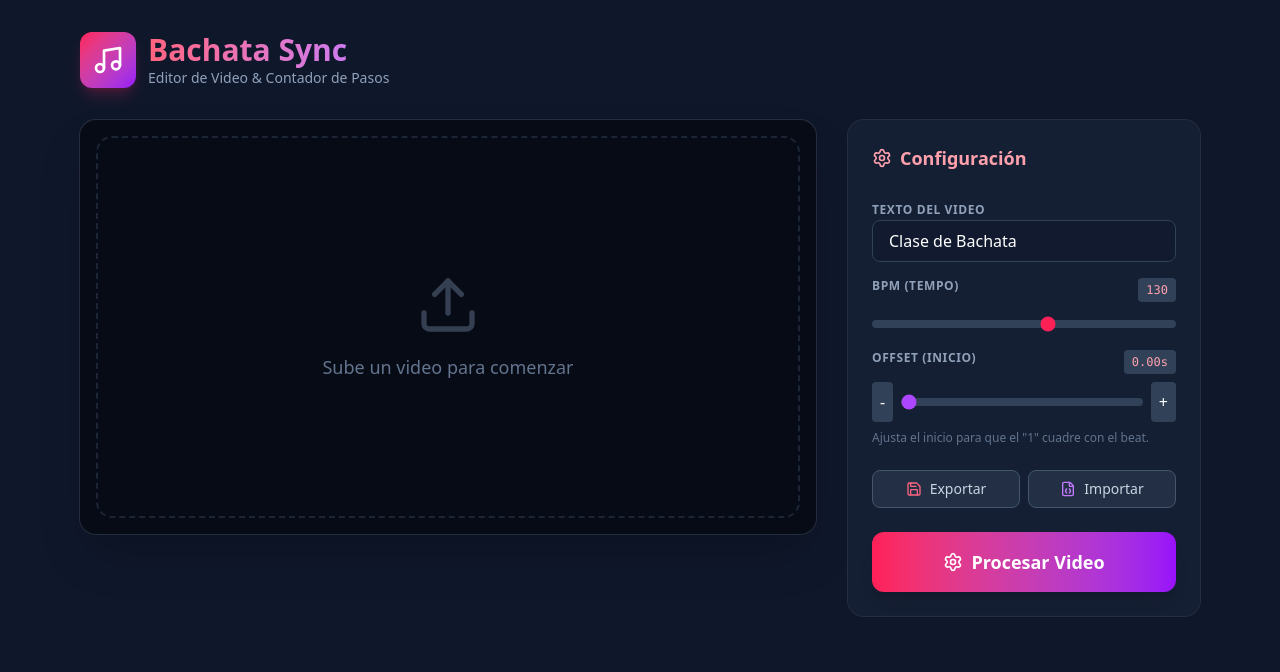
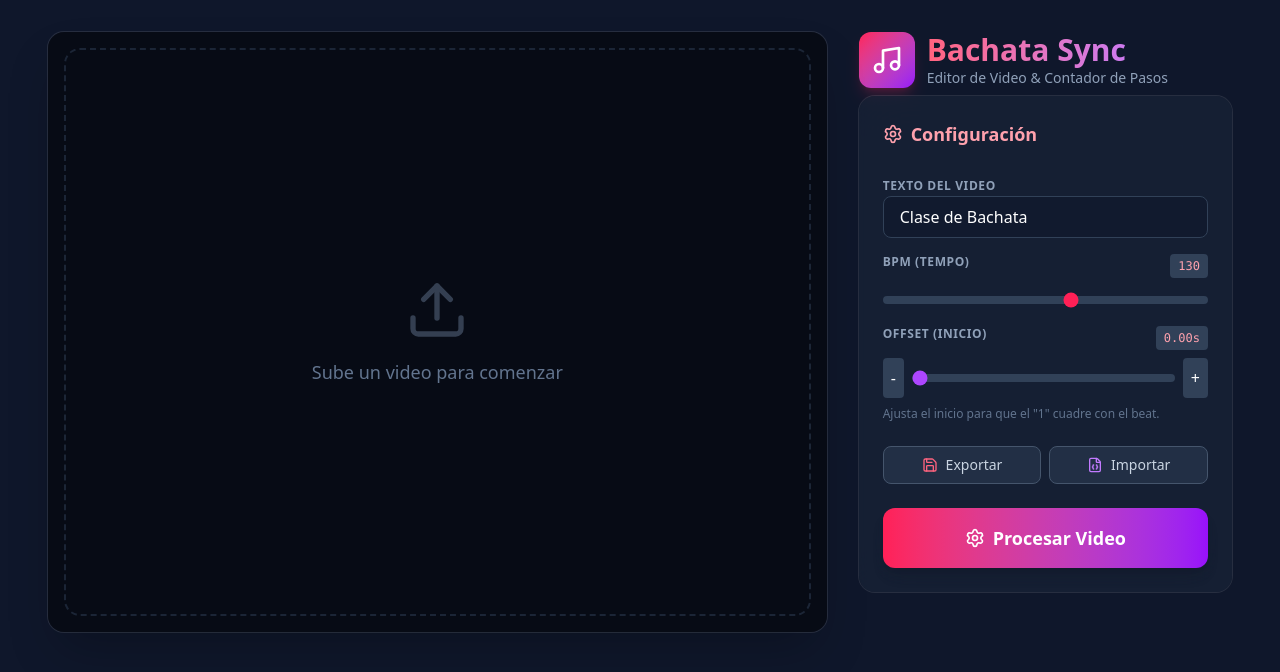
Before and after one commit to LicTony/BachataSync, a React app in the folder frontend/: page / in a window 1280 px wide. Shown: the top 672 px of the page. Built offline with nearby package versions, Linux system fonts and the light colour scheme; the HTML template or start-up script is replaced by a standard one.

Commit message:
Mejora de look and feel

```diff
--- a/frontend/src/App.jsx
+++ b/frontend/src/App.jsx
@@ -166,25 +166,15 @@ function App() {
 
   return (
     <div className="min-h-screen bg-slate-900 text-white font-sans selection:bg-rose-500 selection:text-white">
-      <div className="container mx-auto px-4 py-8 max-w-6xl">
+      <div className="container mx-auto px-4 py-8 max-w-[95%]">
 
-        <header className="mb-8 flex items-center gap-3">
-          <div className="p-3 bg-gradient-to-br from-rose-500 to-purple-600 rounded-xl shadow-lg shadow-rose-500/20">
-            <Music className="w-8 h-8 text-white" />
-          </div>
-          <div>
-            <h1 className="text-3xl font-bold bg-gradient-to-r from-rose-400 to-purple-400 bg-clip-text text-transparent">
-              Bachata Sync
-            </h1>
-            <p className="text-slate-400 text-sm">Editor de Video & Contador de Pasos</p>
-          </div>
-        </header>
+
 
         <div className="grid grid-cols-1 lg:grid-cols-3 gap-8">
 
           {/* Main Video Area */}
           <div className="lg:col-span-2 space-y-6">
-            <div className="relative group rounded-2xl overflow-hidden bg-black/50 aspect-video ring-1 ring-white/10 shadow-2xl">
+            <div className="relative group rounded-2xl overflow-hidden bg-black/50 h-[75vh] ring-1 ring-white/10 shadow-2xl">
               {videoUrl ? (
                 <>
                   <video
@@ -291,6 +281,18 @@ function App() {
 
           {/* Controls Sidebar */}
           <div className="space-y-6">
+
+            <header className="flex items-center gap-3 mb-2">
+              <div className="p-3 bg-gradient-to-br from-rose-500 to-purple-600 rounded-xl shadow-lg shadow-rose-500/20">
+                <Music className="w-8 h-8 text-white" />
+              </div>
+              <div>
+                <h1 className="text-3xl font-bold bg-gradient-to-r from-rose-400 to-purple-400 bg-clip-text text-transparent">
+                  Bachata Sync
+                </h1>
+                <p className="text-slate-400 text-sm">Editor de Video & Contador de Pasos</p>
+              </div>
+            </header>
 
             {/* Configuration Panel */}
             <div className="bg-slate-800/50 backdrop-blur-xl rounded-2xl p-6 ring-1 ring-white/10 space-y-6">
```
